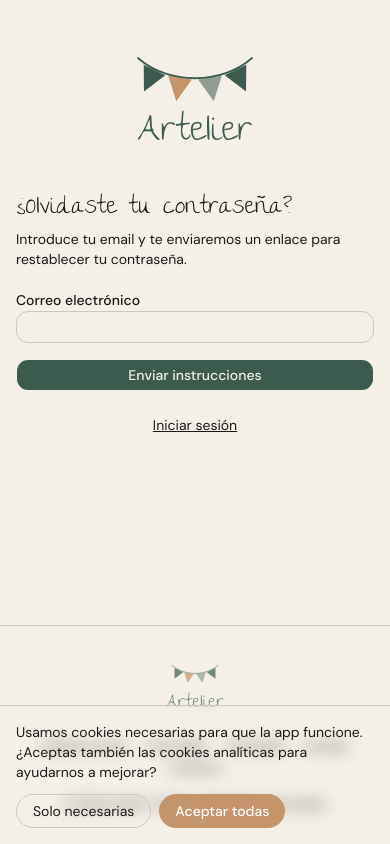
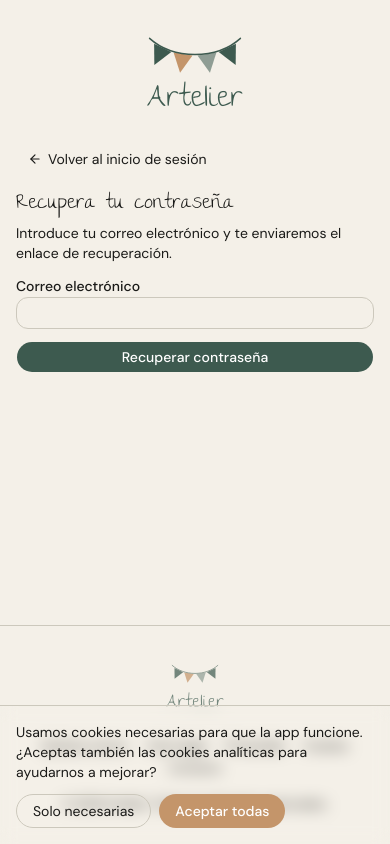
Before and after one commit to carlaportela/artelier, a Next.js app: page /forgot-password in a window 390 px wide. Built offline with nearby package versions, Linux system fonts and the light colour scheme; no server answers.

Commit message:
fix(3.1): revisión UI — HomeGrid responsive, auth pages, saludo, avatar, logout

```diff
--- a/src/app/(auth)/forgot-password/page.tsx
+++ b/src/app/(auth)/forgot-password/page.tsx
@@ -5,7 +5,7 @@ import { useForm } from "react-hook-form";
 import { zodResolver } from "@hookform/resolvers/zod";
 import { z } from "zod";
 import Link from "next/link";
-import { useTranslations } from "next-intl";
+import { ArrowLeft } from "lucide-react";
 
 import { Button } from "~/components/ui/button";
 import { Input } from "~/components/ui/input";
@@ -13,12 +13,11 @@ import { Label } from "~/components/ui/label";
 import { requestPasswordReset } from "./actions";
 
 const schema = z.object({
-  email: z.string().email("Introduce un email válido"),
+  email: z.string().email("Introduce un correo electrónico válido"),
 });
 type FormInput = z.infer<typeof schema>;
 
 export default function ForgotPasswordPage() {
-  const t = useTranslations("auth");
   const [isPending, startTransition] = useTransition();
   const [sent, setSent] = useState(false);
 
@@ -38,30 +37,48 @@ export default function ForgotPasswordPage() {
   if (sent) {
     return (
       <div className="space-y-4 text-center">
-        <h1 className="font-display text-2xl text-[--text]">{t("forgotPasswordTitle")}</h1>
-        <p className="text-[--text-muted]">{t("checkYourEmail")}</p>
-        <Link href="/login" className="text-sm text-[--primary] underline">
-          {t("login")}
+        <h1 className="font-display text-xl sm:text-2xl text-[--text]">Recupera tu contraseña</h1>
+        <p className="text-sm sm:text-base text-[--text-muted]">
+          Si existe una cuenta con ese email, recibirás las instrucciones en breve.
+        </p>
+        <Link
+          href="/login"
+          className="inline-flex cursor-pointer items-center gap-1.5 rounded-full px-3 py-1.5 text-sm text-[--text-muted] transition-all hover:bg-[#3d5a4f]/10 hover:text-[#3d5a4f]"
+        >
+          <ArrowLeft size={14} />
+          Volver al inicio de sesión
         </Link>
       </div>
     );
   }
 
   return (
-    <div className="space-y-6">
+    <div className="space-y-4 sm:space-y-6">
+      {/* Volver — solo envuelve el texto */}
+      <Link
+        href="/login"
+        className="inline-flex cursor-pointer items-center gap-1.5 rounded-full px-3 py-1.5 text-sm text-[--text-muted] transition-all hover:bg-[#3d5a4f]/10 hover:text-[#3d5a4f]"
+      >
+        <ArrowLeft size={14} />
+        Volver al inicio de sesión
+      </Link>
+
       <div>
-        <h1 className="font-display text-2xl text-[--text]">{t("forgotPasswordTitle")}</h1>
-        <p className="mt-1 text-sm text-[--text-muted]">{t("forgotPasswordDescription")}</p>
+        <h1 className="font-display text-xl sm:text-2xl text-[--text]">Recupera tu contraseña</h1>
+        <p className="mt-1 text-sm text-[--text-muted]">
+          Introduce tu correo electrónico y te enviaremos el enlace de recuperación.
+        </p>
       </div>
 
-      <form onSubmit={form.handleSubmit(onSubmit)} className="space-y-4">
+      <form onSubmit={form.handleSubmit(onSubmit)} className="space-y-3 sm:space-y-4">
         <div className="space-y-1">
-          <Label htmlFor="email">{t("email")}</Label>
+          <Label htmlFor="email">Correo electrónico</Label>
           <Input
             id="email"
             type="email"
             autoComplete="email"
             {...form.register("email")}
+            className="focus-visible:border-[#3d5a4f] focus-visible:ring-0"
           />
           {form.formState.errors.email && (
             <p className="text-sm text-red-600">
@@ -70,16 +87,14 @@ export default function ForgotPasswordPage() {
           )}
         </div>
 
-        <Button type="submit" className="w-full" disabled={isPending}>
-          {isPending ? "Enviando..." : t("sendInstructions")}
+        <Button
+          type="submit"
+          disabled={isPending}
+          className="w-full cursor-pointer rounded-full bg-[#3d5a4f] py-2 sm:py-2.5 text-sm font-medium text-white hover:bg-[#4a6b5e] disabled:cursor-not-allowed disabled:opacity-60"
+        >
+          {isPending ? "Enviando..." : "Recuperar contraseña"}
         </Button>
       </form>
-
-      <p className="text-center text-sm text-[--text-muted]">
-        <Link href="/login" className="text-[--primary] underline">
-          {t("login")}
-        </Link>
-      </p>
     </div>
   );
 }
--- a/src/app/(auth)/layout.tsx
+++ b/src/app/(auth)/layout.tsx
@@ -9,11 +9,11 @@ export default function AuthLayout({
 }) {
   return (
     <div className="flex min-h-screen flex-col bg-[--bg]">
-      <main className="flex flex-1 flex-col px-4 py-10">
-        <div className="mx-auto w-full max-w-[400px]">
-          <Link href="/" className="mb-10 flex flex-col items-center gap-1" aria-label="Artelier — inicio">
-            <ArtelierLogo width={120} height={69} />
-            <span className="font-display text-4xl text-[#3d5a4f]">Artelier</span>
+      <main className="flex flex-1 flex-col px-4 py-6 sm:py-10 md:py-14">
+        <div className="mx-auto w-full max-w-sm sm:max-w-[400px] md:max-w-[440px]">
+          <Link href="/" className="mb-6 sm:mb-10 flex flex-col items-center gap-1" aria-label="Artelier — inicio">
+            <ArtelierLogo width={96} height={55} />
+            <span className="font-display text-3xl sm:text-4xl text-[#3d5a4f]">Artelier</span>
           </Link>
           {children}
         </div>
--- a/src/app/(auth)/login/page.tsx
+++ b/src/app/(auth)/login/page.tsx
@@ -4,6 +4,7 @@ import { useTransition } from "react";
 import { useForm } from "react-hook-form";
 import { zodResolver } from "@hookform/resolvers/zod";
 import Link from "next/link";
+import { ArrowLeft } from "lucide-react";
 import { useTranslations } from "next-intl";
 
 import { Button } from "~/components/ui/button";
@@ -44,8 +45,18 @@ export default function LoginPage() {
   }
 
   return (
-    <div className="space-y-6">
-      <form onSubmit={form.handleSubmit(onSubmit)} className="space-y-4">
+    <div className="space-y-4 sm:space-y-6">
+
+      {/* Volver al catálogo — arriba a la izquierda, solo envuelve el texto */}
+      <Link
+        href="/"
+        className="inline-flex cursor-pointer items-center gap-1.5 rounded-full px-3 py-1.5 text-sm text-[--text-muted] transition-all hover:bg-[#3d5a4f]/10 hover:text-[#3d5a4f]"
+      >
+        <ArrowLeft size={14} />
+        Volver al catálogo
+      </Link>
+
+      <form onSubmit={form.handleSubmit(onSubmit)} className="space-y-3 sm:space-y-4">
         {form.formState.errors.root && (
           <p className="rounded-lg bg-red-50 px-4 py-3 text-sm text-red-600">
             {form.formState.errors.root.message}
@@ -92,7 +103,11 @@ export default function LoginPage() {
           )}
         </div>
 
-        <Button type="submit" disabled={isPending} className="w-full cursor-pointer rounded-full bg-[#3d5a4f] py-2 text-sm font-medium text-white hover:bg-[#4a6b5e] disabled:cursor-not-allowed disabled:opacity-60">
+        <Button
+          type="submit"
+          disabled={isPending}
+          className="w-full cursor-pointer rounded-full bg-[#3d5a4f] py-2 sm:py-2.5 text-sm font-medium text-white hover:bg-[#4a6b5e] disabled:cursor-not-allowed disabled:opacity-60"
+        >
           {isPending ? "Iniciando sesión..." : t("login")}
         </Button>
       </form>
--- a/src/app/(auth)/logout/actions.ts
+++ b/src/app/(auth)/logout/actions.ts
@@ -26,5 +26,5 @@ export async function logoutUser() {
   }
 
   cookieStore.delete(cookieName); //Eliminamos la cookie de sesión del navegador.
-  redirect("/login"); //Redirigimos a login.
+  redirect("/"); //Redirigimos al catálogo público.
 }
--- /dev/null
+++ b/src/app/HomeGrid.tsx
@@ -0,0 +1,141 @@
+"use client";
+
+import { useState, useEffect } from "react";
+import Link from "next/link";
+import Image from "next/image";
+import { Square, Grid2x2, Grid3x3, Rows3 } from "lucide-react";
+
+import ProductCard from "~/components/ProductCard";
+import PaletteAvatar from "~/components/PaletteAvatar";
+
+type View = "single" | "standard" | "compact" | "rows";
+
+type Product = {
+  id: string;
+  name: string;
+  priceInCents: number;
+  status: "ACTIVE" | "SOLD" | "EXPIRED";
+  imageUrls: string[];
+  expiresAt: Date | null;
+  artisan: { name: string | null; image: string | null };
+};
+
+// Botones visibles por breakpoint:
+//   móvil (<sm)  → single, rows
+//   sm  (640px+) → standard, single, rows
+//   md+ (768px+) → compact, standard, single, rows
+const VIEWS: { v: View; icon: React.ReactNode; label: string; btnClass: string }[] = [
+  { v: "compact",  icon: <Grid3x3 size={18} />, label: "3 columnas",      btnClass: "hidden md:flex" },
+  { v: "standard", icon: <Grid2x2 size={18} />, label: "2 columnas",      btnClass: "hidden sm:flex" },
+  { v: "single",   icon: <Square size={18} />,  label: "1 columna",       btnClass: "flex" },
+  { v: "rows",     icon: <Rows3 size={18} />,   label: "Vista en líneas", btnClass: "flex" },
+];
+
+// Cuando el usuario elige una vista manualmente, estas clases fijas se aplican.
+// El botón compact solo es visible en md+, standard en sm+, así que nunca
+// se puede seleccionar un grid demasiado grande para la pantalla actual.
+const MANUAL_GRID: Record<Exclude<View, "rows">, string> = {
+  compact:  "grid-cols-3",
+  standard: "grid-cols-2",
+  single:   "grid-cols-1",
+};
+
+const fmt = (cents: number) =>
+  (cents / 100).toLocaleString("es-ES", { style: "currency", currency: "EUR" });
+
+// ── Fila horizontal ───────────────────────────────────────────────────────────
+
+function ProductRow({ product }: { product: Product }) {
+  return (
+    <Link
+      href={`/product/${product.id}`}
+      className="flex items-center gap-3 rounded-xl border border-[--border] bg-[--surface] p-2.5 transition-all hover:-translate-y-0.5 hover:shadow-md"
+    >
+      <div className="relative h-16 w-16 shrink-0 overflow-hidden rounded-lg bg-[--surface-2]">
+        {product.imageUrls[0] ? (
+          <Image src={product.imageUrls[0]} alt={product.name} fill className="object-cover" sizes="64px" />
+        ) : (
+          <div className="flex h-full items-center justify-center">
+            <span className="text-[10px] text-[--text-muted]">Sin foto</span>
+          </div>
+        )}
+      </div>
+      <div className="min-w-0 flex-1">
+        <div className="flex items-center justify-between gap-2">
+          <div className="flex min-w-0 items-center gap-1.5">
+            <PaletteAvatar src={product.artisan.image} name={product.artisan.name} className="h-5 w-5 shrink-0" />
+            <p className="truncate text-sm text-[--text-muted]">{product.artisan.name ?? "Artesana"}</p>
+          </div>
+          <p className="shrink-0 text-sm font-medium text-[#3d5a4f]">{fmt(product.priceInCents)}</p>
+        </div>
+        <p className="mt-1 truncate font-display text-base font-bold text-[--text]">{product.name}</p>
+      </div>
+    </Link>
+  );
+}
+
+// ── Vista principal ───────────────────────────────────────────────────────────
+
+export default function HomeGrid({ products }: { products: Product[] }) {
+  // null = sin elección manual → el CSS responsive controla el grid
+  const [manualView, setManualView] = useState<View | null>(null);
+
+  // Solo para resaltar el botón activo; no afecta al grid en sí
+  const [activeBtn, setActiveBtn] = useState<View>("single");
+
+  useEffect(() => {
+    if (window.matchMedia("(min-width: 768px)").matches) setActiveBtn("compact");
+    else if (window.matchMedia("(min-width: 640px)").matches) setActiveBtn("standard");
+    else setActiveBtn("single");
+  }, []);
+
+  function switchView(v: View) {
+    setManualView(v);
+    setActiveBtn(v);
+  }
+
+  // Sin elección manual: CSS responsive puro (1 col móvil, 2 sm, 3 md+)
+  // Con elección manual: clase fija según lo que eligió el usuario
+  const gridClass =
+    manualView === null || manualView === "rows"
+      ? "grid-cols-1 sm:grid-cols-2 md:grid-cols-3"
+      : MANUAL_GRID[manualView];
+
+  const isRows = manualView === "rows";
+
+  return (
+    <>
+      <div className="mb-4 flex gap-1">
+        {VIEWS.map(({ v, icon, label, btnClass }) => (
+          <button
+            key={v}
+            type="button"
+            onClick={() => switchView(v)}
+            aria-label={label}
+            className={`${btnClass} h-8 w-8 cursor-pointer items-center justify-center rounded-lg transition-colors ${
+              activeBtn === v
+                ? "bg-[--surface-2] text-[#3d5a4f]"
+                : "text-[--text-muted] hover:bg-[#ccc8bc]/50 hover:text-[--text]"
+            }`}
+          >
+            {icon}
+          </button>
+        ))}
+      </div>
+
+      {!isRows ? (
+        <div className={`grid ${gridClass} gap-3`}>
+          {products.map((product) => (
+            <ProductCard key={product.id} product={product} />
+          ))}
+        </div>
+      ) : (
+        <div className="space-y-2">
+          {products.map((product) => (
+            <ProductRow key={product.id} product={product} />
+          ))}
+        </div>
+      )}
+    </>
+  );
+}
--- a/src/app/page.tsx
+++ b/src/app/page.tsx
@@ -8,8 +8,8 @@ import { redirect } from "next/navigation";
 
 import { getServerSession } from "~/server/auth/session";
 import { db } from "~/server/db";
-import ProductCard from "~/components/ProductCard";
 import AppHeader from "~/components/AppHeader";
+import HomeGrid from "~/app/HomeGrid";
 
 export const metadata: Metadata = {
   title: "Artelier — Artesanía hecha a mano",
@@ -47,16 +47,23 @@ export default async function HomePage() {
       <AppHeader />
       <main className="min-h-screen bg-[--bg] px-4 py-8">
         <div className="mx-auto max-w-lg md:max-w-2xl lg:max-w-4xl">
+
+          {/* ── Bienvenida ── */}
+          <div className="mb-8 text-center">
+            <h1 className="font-display text-3xl font-bold text-[--text] sm:text-4xl">
+              Artesanía hecha a mano
+            </h1>
+            <p className="mt-2 text-sm text-[--text-muted]">
+              Descubre productos únicos de artesanas y artesanos locales
+            </p>
+          </div>
+
           {products.length === 0 ? (
             <p className="py-20 text-center text-sm text-[--text-muted]">
               Pronto habrá artesanas aquí.
             </p>
           ) : (
-            <div className="grid grid-cols-2 gap-3 md:grid-cols-3 lg:grid-cols-4">
-              {products.map((product) => (
-                <ProductCard key={product.id} product={product} />
-              ))}
-            </div>
+            <HomeGrid products={products} />
           )}
         </div>
       </main>
--- a/src/components/AppHeader.tsx
+++ b/src/components/AppHeader.tsx
@@ -48,7 +48,7 @@ export default async function AppHeader() {
           {user ? (
             <>
               <span className="font-display text-xl font-bold leading-none translate-y-0.5 text-[--text]">
-                ¡Hola {user.name?.split(" ")[0] ?? "artesana"}!
+                {user.name ? `¡Hola, ${user.name.split(" ")[0]}!` : "¡Hola!"}
               </span>
               <UserMenu
                 name={user.name ?? null}
--- a/src/components/PaletteAvatar.tsx
+++ b/src/components/PaletteAvatar.tsx
@@ -29,7 +29,7 @@ export default function PaletteAvatar({
   name,
   className = "h-20 w-20",
   fillColor = "#4a9e8c",
-  plain = false,
+  plain = true,
 }: Props) {
   const uid = useId().replace(/:/g, "");
   const clipId = `palette-${uid}`;
--- a/src/components/UserMenu.tsx
+++ b/src/components/UserMenu.tsx
@@ -6,7 +6,7 @@ import { useState, useRef, useEffect } from "react";
 import Link from "next/link";
 import Image from "next/image";
 import { logoutUser } from "~/app/(auth)/logout/actions";
-import { LogOut, Package, TrendingUp, User, Users, FileText, Shield, Cookie, Mail, Settings } from "lucide-react";
+import { LogOut, Package, TrendingUp, User, User2, Users, FileText, Shield, Cookie, Mail, Settings } from "lucide-react";
 
 type Props = {
   name: string | null;
@@ -65,7 +65,11 @@ export default function UserMenu({ name, image, role, profileHref }: Props) {
                 : "bg-[#c4956a] text-white"
             }`}
           >
-            <span className="translate-y-0.5">{name?.charAt(0).toUpperCase() ?? "?"}</span>
+            {name ? (
+              <span className="translate-y-0.5">{name.charAt(0).toUpperCase()}</span>
+            ) : (
+              <User2 size={16} />
+            )}
           </div>
         )}
       </button>
```
